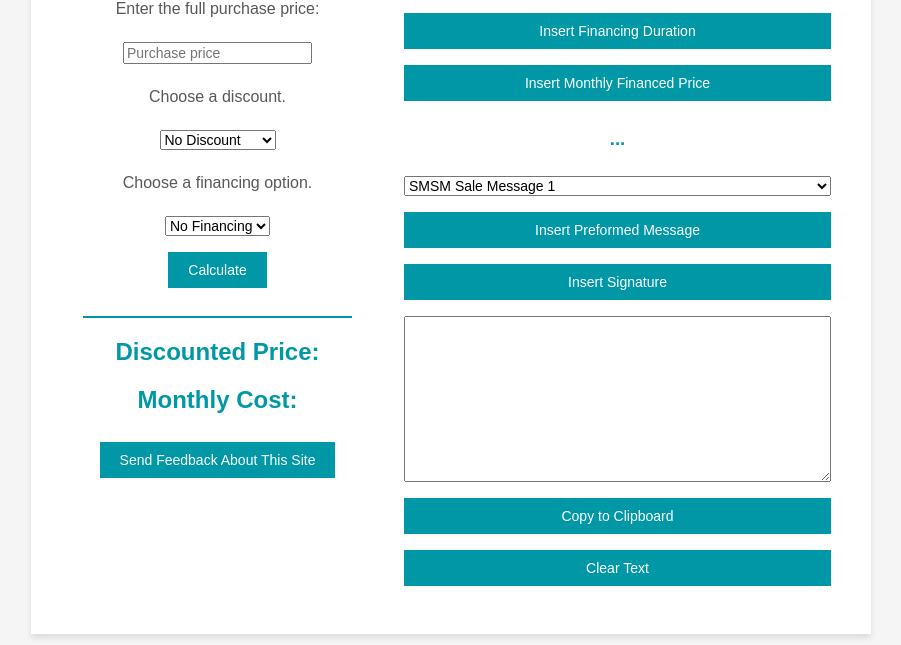
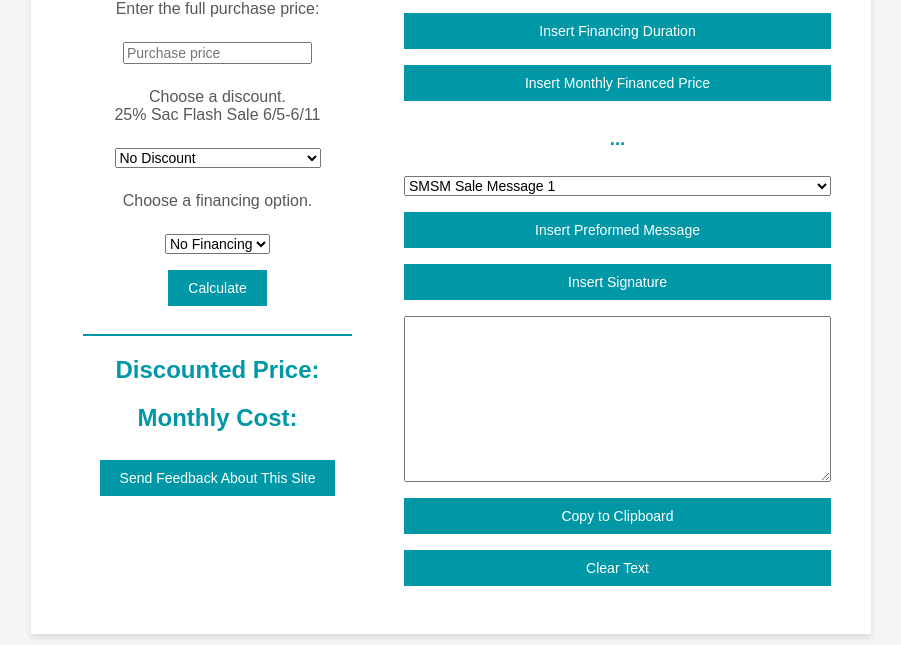
Before and after one commit to cnan00/-3Sac, a plain HTML site: page index.html in a window 1280 px wide. Shown: the part 155-800 px from the top of the page, without its empty margins (189-1090 px from the left). Drawn offline with Linux system fonts and the light colour scheme.

Commit message:
Update index.html

```diff
--- a/index.html
+++ b/index.html
@@ -115,12 +115,13 @@
             <p>Enter the full purchase price:</p>
             <input type="number" id="purchasePrice" step="0.01" min="0" placeholder="Purchase price">
 
-            <p>Choose a discount.</p>
+            <p>Choose a discount. <Br> 25% Sac Flash Sale 6/5-6/11 </p>
             <select id="discount">
                 <option value="0">No Discount</option>
                 <option value="0.1">10% 5-15 pcs</option>
                 <option value="0.15">15% 16-25 pcs</option>
                 <option value="0.2">20% 16+ pcs</option>
+                <option value="0.25">25% Sac/Covers/Accessories</option>
 
             </select>
 
```
